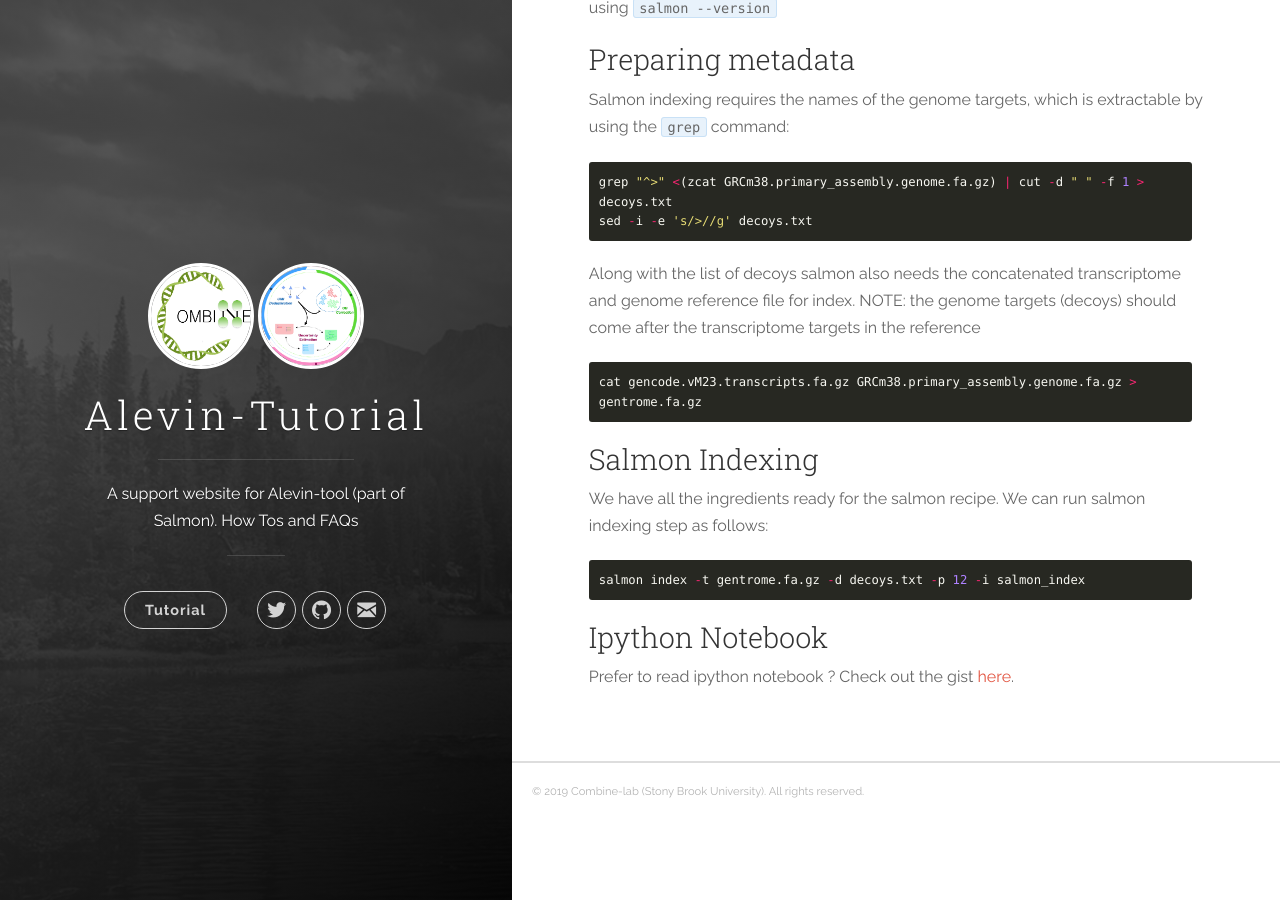
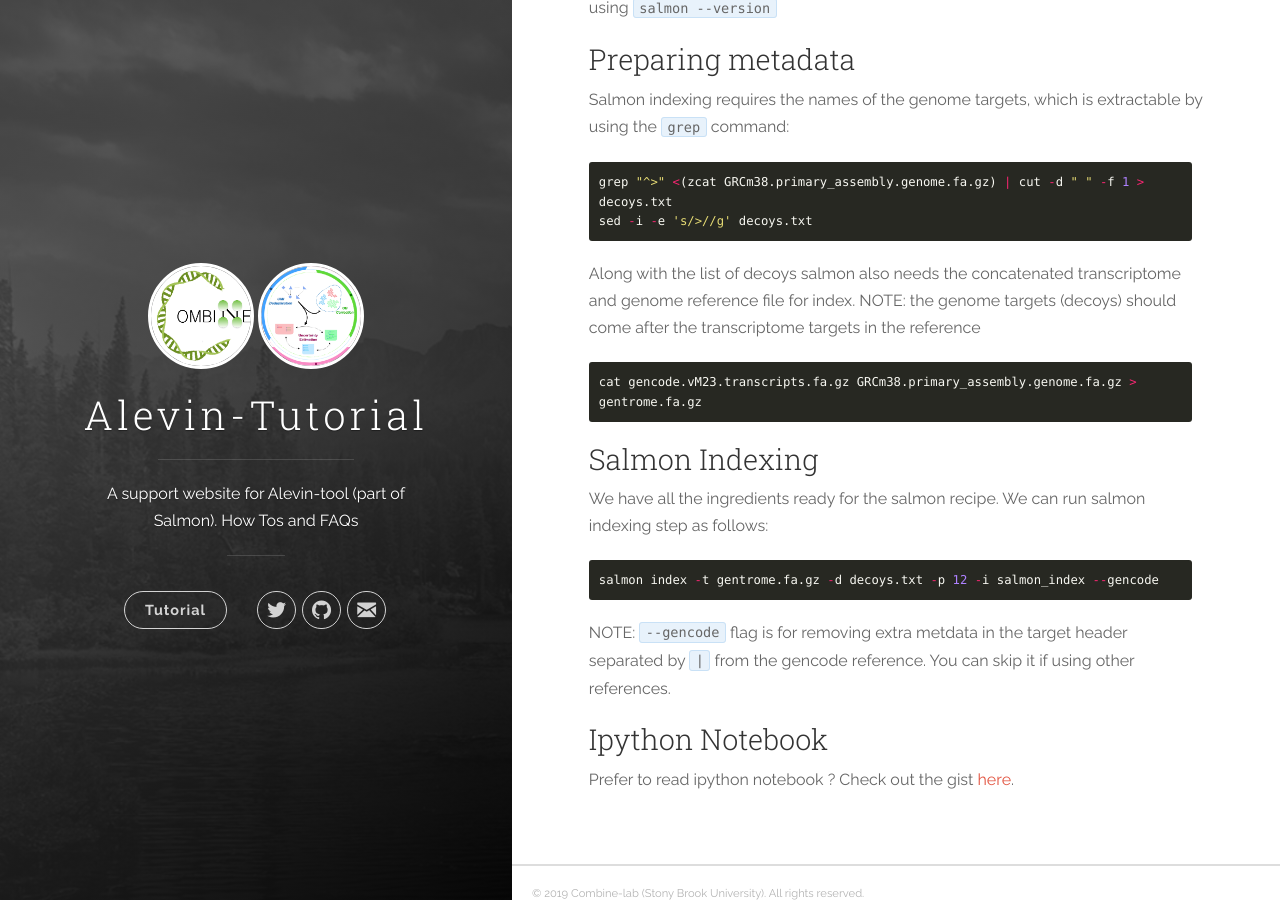
Before and after one commit to COMBINE-lab/alevin-tutorial, a Jekyll site: the page built from docs/_posts/2019-30-10-selective-alignment.md, in a window 1280 px wide and 900 px high, scrolled down 986 px. Built offline with Jekyll 4.4.1, drawn with Linux system fonts in a browser that asks for light colours.

Commit message:
Update 2019-30-10-selective-alignment.md

````diff
--- a/docs/_posts/2019-30-10-selective-alignment.md
+++ b/docs/_posts/2019-30-10-selective-alignment.md
@@ -49,8 +49,10 @@ cat gencode.vM23.transcripts.fa.gz GRCm38.primary_assembly.genome.fa.gz > gentro
 We have all the ingredients ready for the salmon recipe. We can run salmon indexing step as follows:
 
 ```python
-salmon index -t gentrome.fa.gz -d decoys.txt -p 12 -i salmon_index
+salmon index -t gentrome.fa.gz -d decoys.txt -p 12 -i salmon_index --gencode
 ```
+
+NOTE: `--gencode` flag is for removing extra metdata in the target header separated by `|` from the gencode reference. You can skip it if using other references.
 
 ### Ipython Notebook
 Prefer to read ipython notebook ?
````
